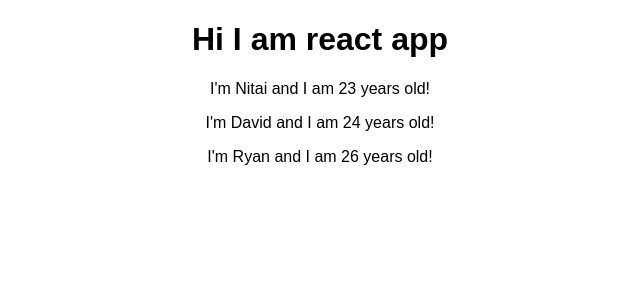
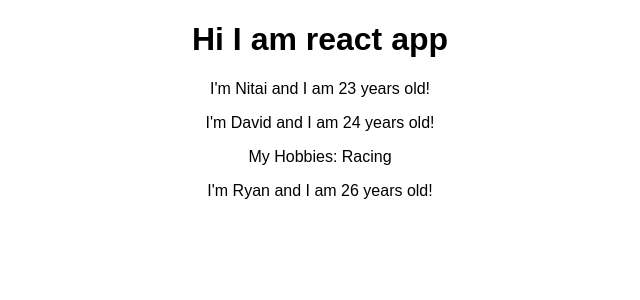
Before and after one commit to nitai-b/learning_react_first_project, a React (Create React App) app: page / in a window 1280 px wide. Shown: the top 300 px of the page, without its empty margins (320-960 px from the left). Built offline with nearby package versions, Linux system fonts and the light colour scheme.

Commit message:
the keyword children and how to use it

```diff
--- a/src/Person/Person.js
+++ b/src/Person/Person.js
@@ -4,7 +4,12 @@
 
 
 const person = (props) => {
-    return <p>I'm {props.name} and I am {props.age} years old!</p>
+    return (
+        <div>
+            <p>I'm {props.name} and I am {props.age} years old!</p>
+            <p>{props.children}</p>
+        </div>
+    );
 }
 
 export default person;
```
